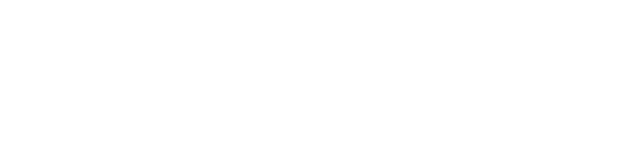
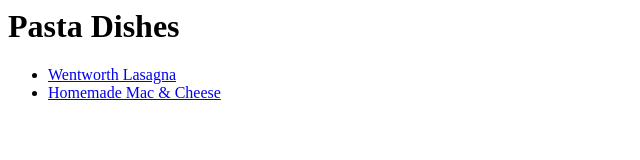
Before and after one commit to Overwrite1274/odin-recipes, a plain HTML site: page recipe-box/pasta.html in a window 1280 px wide. Shown: the whole page, without its empty margins (0-640 px from the left). Drawn offline with Linux system fonts and the light colour scheme.

Commit message:
add poultry.html link in index.html, edit titles

```diff
--- a/recipe-box/pasta.html
+++ b/recipe-box/pasta.html
@@ -0,0 +1,7 @@
+<title>Pasta Dishes</title>
+<h1>Pasta Dishes</h1>
+<ul>
+  <li><a href="../recipes/lasagna.html" target="_blank" rel="noopener noreferrer">Wentworth Lasagna</a></li>
+  <li><a href="../recipes/homemade-mac-cheese.html" target="_blank" rel="noopener noreferrer">Homemade Mac & Cheese</a></li>
+
+</ul>
```
Also changed, not shown: index.html (+3 -1 lines), recipe-box/poultry.html (+2 -0 lines).
